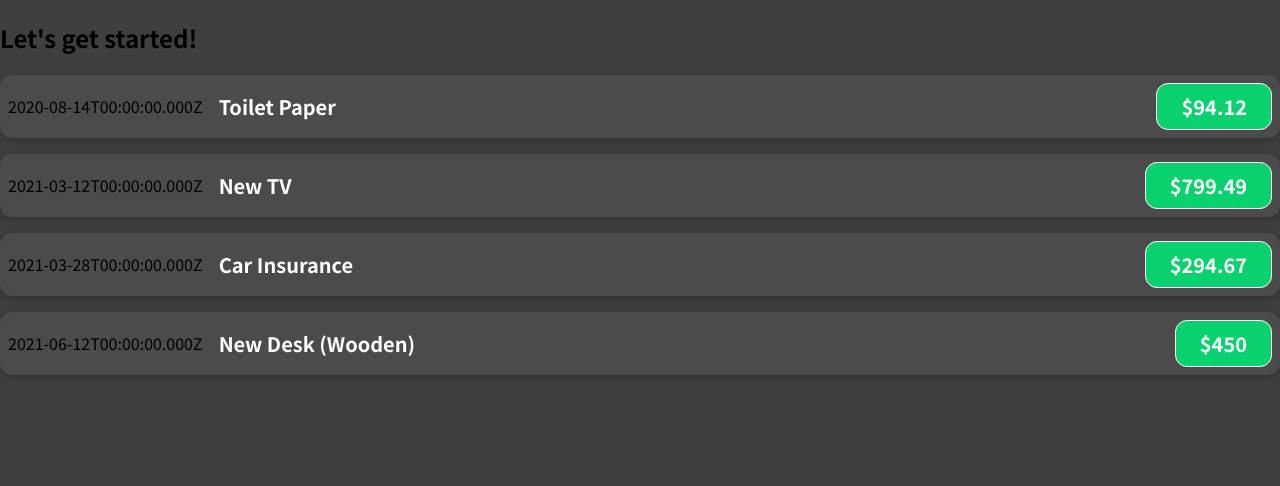
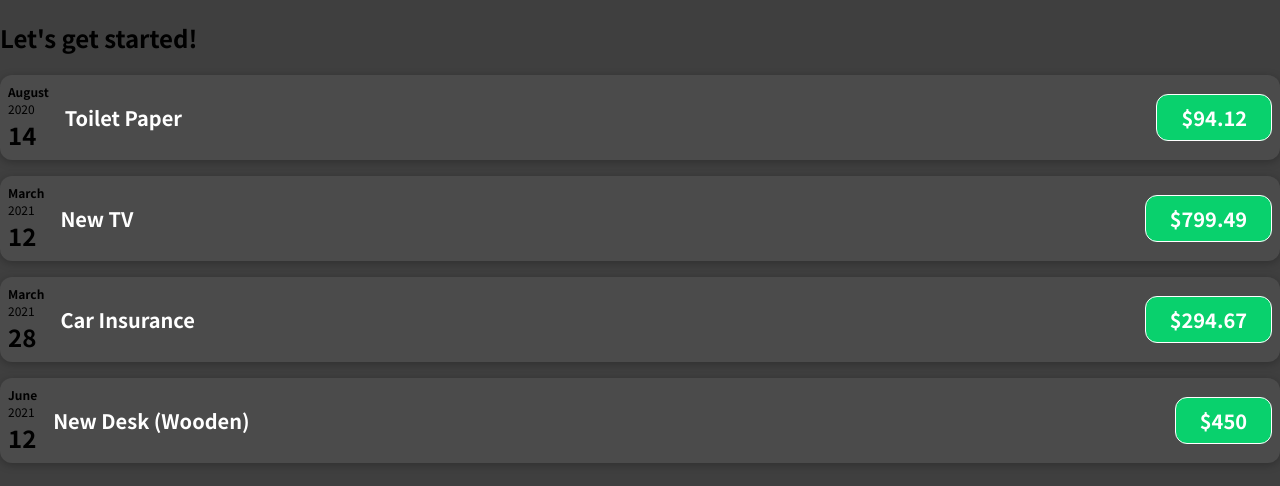
Before and after one commit to KJSmith530/Expense-Tracker, a JavaScript app: page / in a window 1280 px wide. Shown: the top 486 px of the page. Built offline with nearby package versions, Linux system fonts and the light colour scheme.

Commit message:
added components and styling

```diff
--- /dev/null
+++ b/src/components/ExpenseDate.css
@@ -0,0 +1,26 @@
+.expense-date {
+  display: flex;
+  flex-direction: column;
+  width: 5.5rem;
+  height: 5.5rem;
+  border: 1px solid #ececec;
+  background-color: #2a2a2a;
+  color: white;
+  border-radius: 12px;
+  align-items: center;
+  justify-content: center;
+}
+
+.expense-date__month {
+  font-size: 0.75rem;
+  font-weight: bold;
+}
+
+.expense-date__year {
+  font-size: 0.75rem;
+}
+
+.expense-date__day {
+  font-size: 1.5rem;
+  font-weight: bold;
+}
--- /dev/null
+++ b/src/components/ExpenseDate.js
@@ -0,0 +1,16 @@
+import "./ExpenseDate.css";
+function ExpenseDate(props) {
+  const month = props.date.toLocaleString("en-US", { month: "long" });
+  const day = props.date.toLocaleString("en-US", { day: "2-digit" });
+  const year = props.date.getFullYear();
+
+  return (
+    <div>
+      <div className="expense-date__month">{month}</div>
+      <div className="expense-date__year">{year}</div>
+      <div className="expense-date__day">{day}</div>
+    </div>
+  );
+}
+
+export default ExpenseDate;
--- a/src/components/ExpenseItem.js
+++ b/src/components/ExpenseItem.js
@@ -1,9 +1,10 @@
 import "./ExpenseItem.css";
+import ExpenseDate from "./ExpenseDate";
 
 function ExpenseItem(props) {
   return (
     <div className="expense-item">
-      <div>{props.date.toISOString()}</div>
+      <ExpenseDate date={props.date} />
       <div className="expense-item__description">
         <h2>{props.title}</h2>
         <div className="expense-item__price">${props.amount}</div>
```
Also changed, not shown: 1 other file (tests, documents, lock files or other folders).
